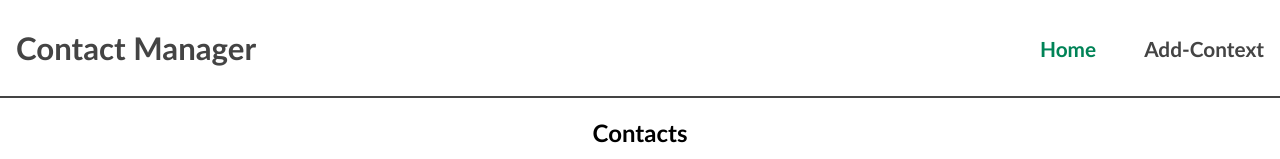
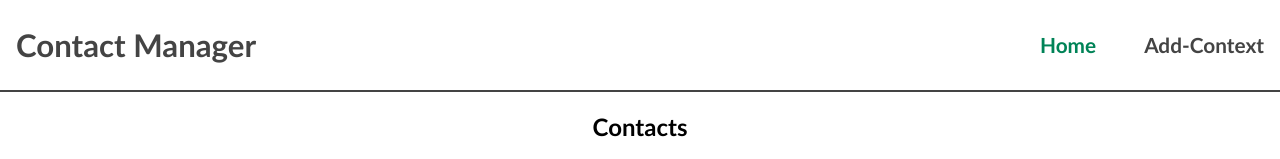
Before and after one commit to AbolfazlKhosravi/Contact-List, a React (Create React App) app: page / in a window 1280 px wide. Shown: the top 159 px of the page. Built offline with nearby package versions, Linux system fonts and the light colour scheme; no server answers.

Commit message:
change padding header

```diff
--- a/src/components/Navigation/navigation.css
+++ b/src/components/Navigation/navigation.css
@@ -1,5 +1,5 @@
 header{
-    padding: .2rem 1rem;
+    padding: 0rem 1rem;
     color: #444;
     border-bottom: 2px solid #444;
     font-weight: bold;
```
